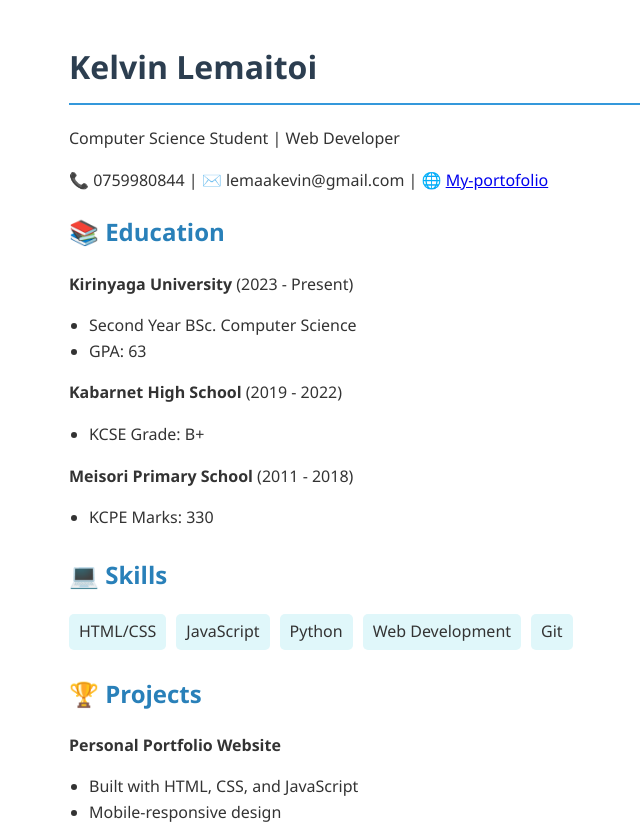
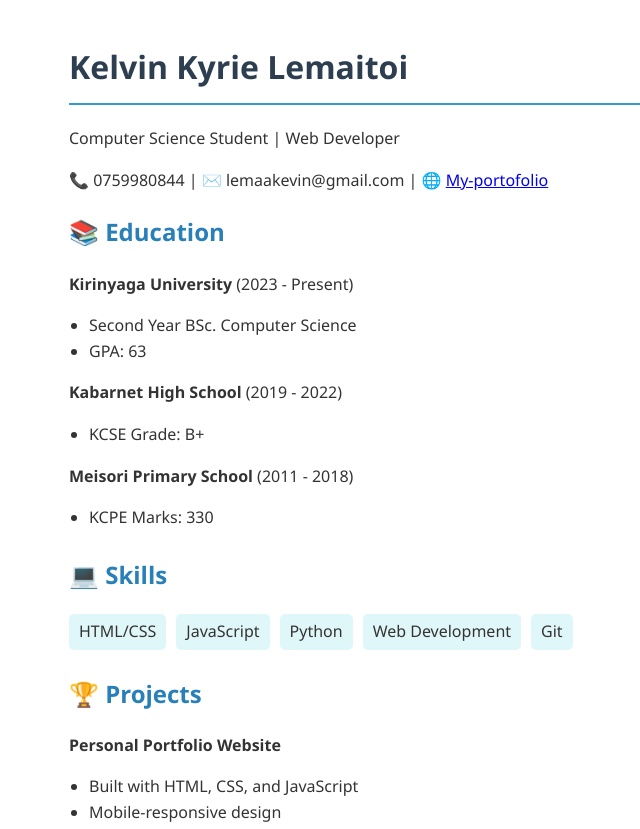
Before and after one commit to lemaakevin/My-cv, a plain HTML site: page index.html in a window 1280 px wide. Shown: the top 829 px of the page, without its empty margins (171-811 px from the left). Drawn offline with Linux system fonts and the light colour scheme.

Commit message:
Add files via upload

```diff
--- a/index.html
+++ b/index.html
@@ -41,7 +41,7 @@
     </style>
 </head>
 <body>
-    <h1>Kelvin Lemaitoi</h1>
+    <h1>Kelvin Kyrie Lemaitoi</h1>
     <p>Computer Science Student | Web Developer</p>
     <p>📞 0759980844 | ✉️ lemaakevin@gmail.com | 🌐 <a href="https://lemaakevin.github.io/My-portofolio/" target="_blank" rel="noopener noreferrer">My-portofolio</a> </p>
 
```
